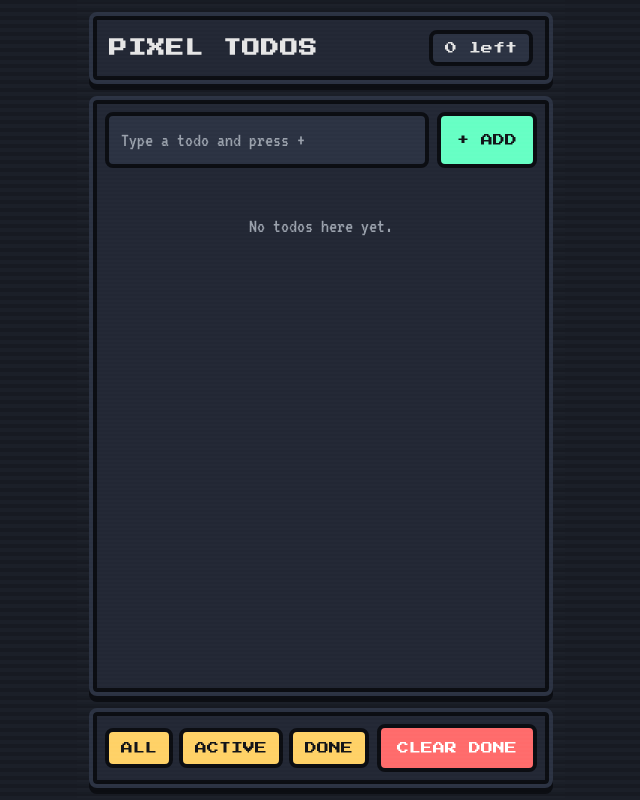
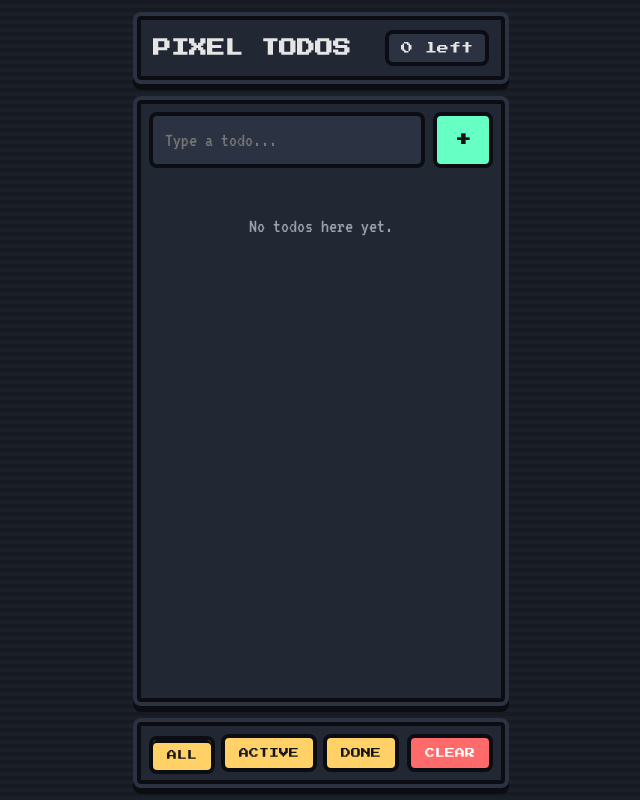
Before and after one commit to Sodaguyprime/To-do-project, a React (Vite) app: page / in a window 1280 px wide. Shown: the whole page, without its empty margins (319-959 px from the left). Built offline with nearby package versions, Linux system fonts and the light colour scheme.

Commit message:
Fixed some buttons issues

```diff
--- a/src/App.jsx
+++ b/src/App.jsx
@@ -1,5 +1,4 @@
 import { useEffect, useMemo, useState } from 'react'
-import './App.css'
 
 const STORAGE_KEY = 'pixel_todos_v1'
 const PRIORITIES = ['low', 'medium', 'high']
@@ -8,12 +7,11 @@ const nextPriority = (p) => {
     return PRIORITIES[(i + 1) % PRIORITIES.length]
 }
 
-function usePersistentTodos() {
+function usePersistentStorage() {
     const [todos, setTodos] = useState(() => {
         try {
-      const raw = localStorage.getItem(STORAGE_KEY)
+            const raw = window.storage ? null : localStorage.getItem(STORAGE_KEY)
             const parsed = raw ? JSON.parse(raw) : []
-      // Migration: ensure priority exists; default to 'low' for old data
             return Array.isArray(parsed)
                 ? parsed.map(t => ({ ...t, priority: t.priority || 'low' }))
                 : []
@@ -23,18 +21,18 @@ function usePersistentTodos() {
     })
 
     useEffect(() => {
+        if (!window.storage) {
             localStorage.setItem(STORAGE_KEY, JSON.stringify(todos))
+        }
     }, [todos])
 
     return [todos, setTodos]
 }
 
 function App() {
-  const [todos, setTodos] = usePersistentTodos()
+    const [todos, setTodos] = usePersistentStorage()
     const [text, setText] = useState('')
-  const [filter, setFilter] = useState('all') // all | active | done
-  const [a2hsEvent, setA2hsEvent] = useState(null)
-  const [showInstall, setShowInstall] = useState(false)
+    const [filter, setFilter] = useState('all')
 
     const visibleTodos = useMemo(() => {
         if (filter === 'active') return todos.filter(t => !t.done)
@@ -75,52 +73,31 @@ function App() {
         addTodo()
     }
 
-  // Handle Add to Home Screen prompt on supported browsers (Android/Chrome)
-  useEffect(() => {
-    const handler = (e) => {
-      e.preventDefault()
-      setA2hsEvent(e)
-      setShowInstall(true)
-    }
-    window.addEventListener('beforeinstallprompt', handler)
-    return () => window.removeEventListener('beforeinstallprompt', handler)
-  }, [])
-
-  async function confirmInstall() {
-    if (!a2hsEvent) { setShowInstall(false); return }
-    // Show the install prompt
-    await a2hsEvent.prompt()
-    // Optionally, check outcome
-    await a2hsEvent.userChoice.catch(() => {})
-    setShowInstall(false)
-    setA2hsEvent(null)
-  }
-
     return (
-    <div className="app-shell crt">
-      <header className="panel app-header">
-        <h1 className="app-title heading">Pixel Todos</h1>
-        <div className="count-chip">{todos.filter(t => !t.done).length} left</div>
+        <div style={styles.appShell}>
+            <header style={styles.header}>
+                <h1 style={styles.title}>Pixel Todos</h1>
+                <div style={styles.countChip}>{todos.filter(t => !t.done).length} left</div>
             </header>
 
-      <section className="panel">
-        <form className="toolbar" onSubmit={onSubmit}>
-          <div className="field">
+            <section style={styles.panel}>
+                <form style={styles.toolbar} onSubmit={onSubmit}>
+                    <div style={styles.field}>
                         <input
-              className="input"
+                            style={styles.input}
                             value={text}
                             onChange={e => setText(e.target.value)}
-              placeholder="Type a todo and press +"
+                            placeholder="Type a todo..."
                             inputMode="text"
-              autoFocus
+                            autoComplete="off"
                         />
-            <button type="submit" className="btn" aria-label="Add todo">+ Add</button>
+                        <button type="submit" style={styles.btnPrimary} aria-label="Add todo">+</button>
                     </div>
                 </form>
 
-        <div className="list">
+                <div style={styles.list}>
                     {visibleTodos.length === 0 ? (
-            <div className="empty">No todos here yet.</div>
+                        <div style={styles.empty}>No todos here yet.</div>
                     ) : (
                         visibleTodos.map(todo => (
                             <TodoItem
@@ -136,24 +113,14 @@ function App() {
                 </div>
             </section>
 
-      <footer className="panel footer">
-        <div className="filter">
-          <button className="btn secondary" onClick={() => setFilter('all')} aria-pressed={filter==='all'}>All</button>
-          <button className="btn secondary" onClick={() => setFilter('active')} aria-pressed={filter==='active'}>Active</button>
-          <button className="btn secondary" onClick={() => setFilter('done')} aria-pressed={filter==='done'}>Done</button>
+            <footer style={styles.footer}>
+                <div style={styles.filter}>
+                    <button style={{...styles.btnSecondary, ...(filter==='all' ? styles.btnActive : {})}} onClick={() => setFilter('all')}>All</button>
+                    <button style={{...styles.btnSecondary, ...(filter==='active' ? styles.btnActive : {})}} onClick={() => setFilter('active')}>Active</button>
+                    <button style={{...styles.btnSecondary, ...(filter==='done' ? styles.btnActive : {})}} onClick={() => setFilter('done')}>Done</button>
                 </div>
-        <button className="btn danger" onClick={clearDone}>Clear Done</button>
+                <button style={styles.btnDanger} onClick={clearDone}>Clear</button>
             </footer>
-
-      {showInstall && (
-        <div className="panel toolbar" role="dialog" aria-label="Install app">
-          <div className="heading">Install Pixel Todos?</div>
-          <div style={{ display: 'flex', gap: 8, marginLeft: 'auto' }}>
-            <button className="btn" onClick={confirmInstall}>Install</button>
-            <button className="btn secondary" onClick={() => setShowInstall(false)}>Not now</button>
-          </div>
-        </div>
-      )}
         </div>
     )
 }
@@ -161,6 +128,7 @@ function App() {
 function TodoItem({ todo, onToggle, onDelete, onRename, onChangePriority }) {
     const [isEditing, setIsEditing] = useState(false)
     const [draft, setDraft] = useState(todo.text)
+    const [showActions, setShowActions] = useState(false)
 
     function submitEdit() {
         const v = draft.trim()
@@ -168,20 +136,26 @@ function TodoItem({ todo, onToggle, onDelete, onRename, onChangePriority }) {
         setIsEditing(false)
     }
 
-  const prioLabel = (todo.priority || 'low').toUpperCase()
+    const prioLabel = (todo.priority || 'low')[0].toUpperCase()
+    const prioColor = {
+        low: '#66ffc4',
+        medium: '#ffd166',
+        high: '#ff6b6b'
+    }[todo.priority || 'low']
 
     return (
-    <div className={`item p-${todo.priority || 'low'}`}>
+        <div style={{...styles.item, borderLeftColor: prioColor}}>
+            <div style={styles.itemMain}>
                 <input
                     type="checkbox"
-        className="checkbox"
+                    style={styles.checkbox}
                     checked={todo.done}
                     onChange={onToggle}
                     aria-label={todo.done ? 'Mark as not done' : 'Mark as done'}
                 />
                 {isEditing ? (
                     <input
-          className="input"
+                        style={styles.editInput}
                         value={draft}
                         onChange={e => setDraft(e.target.value)}
                         onBlur={submitEdit}
@@ -192,17 +166,236 @@ function TodoItem({ todo, onToggle, onDelete, onRename, onChangePriority }) {
                         autoFocus
                     />
                 ) : (
-        <div className={`title ${todo.done ? 'done' : ''}`} onDoubleClick={() => setIsEditing(true)}>
+                    <div
+                        style={{...styles.todoText, ...(todo.done ? styles.todoTextDone : {})}}
+                        onClick={() => setShowActions(!showActions)}
+                    >
                         {todo.text}
                     </div>
                 )}
-      <div className="actions">
-        <button className="btn secondary" onClick={onChangePriority} aria-label="Change priority">{prioLabel}</button>
-        <button className="btn secondary" onClick={() => setIsEditing(v => !v)}>{isEditing ? 'Save' : 'Edit'}</button>
-        <button className="btn danger" onClick={onDelete}>Del</button>
+                <button
+                    style={{...styles.prioBtn, background: prioColor}}
+                    onClick={onChangePriority}
+                    aria-label="Change priority"
+                >
+                    {prioLabel}
+                </button>
             </div>
+
+            {showActions && !isEditing && (
+                <div style={styles.actions}>
+                    <button style={styles.btnSecondary} onClick={() => { setIsEditing(true); setShowActions(false); }}>Edit</button>
+                    <button style={styles.btnDanger} onClick={onDelete}>Delete</button>
+                </div>
+            )}
         </div>
     )
 }
 
+const styles = {
+    appShell: {
+        width: '100%',
+        maxWidth: '520px',
+        minHeight: '100dvh',
+        display: 'grid',
+        gridTemplateRows: 'auto 1fr auto',
+        gap: '12px',
+        padding: '12px',
+        background: 'repeating-linear-gradient(0deg, #1b1f28, #1b1f28 4px, #171a22 4px, #171a22 8px)',
+        fontFamily: '"VT323", monospace',
+        color: '#e5e5e5',
+    },
+    panel: {
+        background: '#222734',
+        border: '4px solid #2b3242',
+        boxShadow: '0 0 0 4px #0b0d12 inset, 0 6px 0 0 #0b0d12',
+        borderRadius: '8px',
+    },
+    header: {
+        display: 'flex',
+        alignItems: 'center',
+        justifyContent: 'space-between',
+        padding: '14px 16px',
+        background: '#222734',
+        border: '4px solid #2b3242',
+        boxShadow: '0 0 0 4px #0b0d12 inset, 0 6px 0 0 #0b0d12',
+        borderRadius: '8px',
+        flexWrap: 'wrap',
+        gap: '8px',
+    },
+    title: {
+        fontFamily: '"Press Start 2P", monospace',
+        fontSize: 'clamp(14px, 4vw, 18px)',
+        margin: 0,
+        textTransform: 'uppercase',
+    },
+    countChip: {
+        background: '#2b3242',
+        border: '4px solid #0b0d12',
+        borderRadius: '8px',
+        padding: '8px 12px',
+        fontFamily: '"Press Start 2P", monospace',
+        fontSize: 'clamp(10px, 2.5vw, 12px)',
+    },
+    toolbar: {
+        display: 'flex',
+        alignItems: 'center',
+        gap: '8px',
+        padding: '12px',
+    },
+    field: {
+        display: 'flex',
+        gap: '8px',
+        width: '100%',
+    },
+    input: {
+        flex: 1,
+        background: '#2b3242',
+        color: '#e5e5e5',
+        border: '4px solid #0b0d12',
+        borderRadius: '8px',
+        padding: '14px 12px',
+        fontFamily: '"VT323", monospace',
+        fontSize: '20px',
+        outline: 'none',
+        minWidth: 0,
+    },
+    editInput: {
+        flex: 1,
+        background: '#2b3242',
+        color: '#e5e5e5',
+        border: '2px solid #66ffc4',
+        borderRadius: '6px',
+        padding: '8px',
+        fontFamily: '"VT323", monospace',
+        fontSize: '20px',
+        outline: 'none',
+    },
+    btnPrimary: {
+        background: '#66ffc4',
+        color: '#121418',
+        border: '4px solid #0b0d12',
+        borderRadius: '8px',
+        padding: '14px 18px',
+        fontFamily: '"Press Start 2P", monospace',
+        fontSize: '16px',
+        cursor: 'pointer',
+        fontWeight: 'bold',
+        flexShrink: 0,
+    },
+    btnSecondary: {
+        background: '#ffd166',
+        color: '#121418',
+        border: '4px solid #0b0d12',
+        borderRadius: '8px',
+        padding: '10px 14px',
+        fontFamily: '"Press Start 2P", monospace',
+        fontSize: '10px',
+        cursor: 'pointer',
+        textTransform: 'uppercase',
+    },
+    btnDanger: {
+        background: '#ff6b6b',
+        color: '#fff',
+        border: '4px solid #0b0d12',
+        borderRadius: '8px',
+        padding: '10px 14px',
+        fontFamily: '"Press Start 2P", monospace',
+        fontSize: '10px',
+        cursor: 'pointer',
+        textTransform: 'uppercase',
+    },
+    btnActive: {
+        boxShadow: '0 3px 0 0 #0b0d12 inset',
+        transform: 'translateY(2px)',
+    },
+    list: {
+        display: 'flex',
+        flexDirection: 'column',
+        gap: '10px',
+        padding: '12px',
+        maxHeight: '60vh',
+        overflowY: 'auto',
+    },
+    item: {
+        display: 'flex',
+        flexDirection: 'column',
+        gap: '8px',
+        background: '#2b3242',
+        border: '4px solid #0b0d12',
+        borderRadius: '8px',
+        padding: '12px',
+        borderLeft: '8px solid',
+    },
+    itemMain: {
+        display: 'flex',
+        alignItems: 'center',
+        gap: '10px',
+    },
+    checkbox: {
+        width: '28px',
+        height: '28px',
+        flexShrink: 0,
+        appearance: 'none',
+        background: '#0f1116',
+        border: '4px solid #0b0d12',
+        borderRadius: '6px',
+        position: 'relative',
+        cursor: 'pointer',
+    },
+    todoText: {
+        flex: 1,
+        fontFamily: '"VT323", monospace',
+        fontSize: '22px',
+        wordBreak: 'break-word',
+        cursor: 'pointer',
+        minWidth: 0,
+    },
+    todoTextDone: {
+        textDecoration: 'line-through',
+        color: '#9aa1ac',
+    },
+    prioBtn: {
+        width: '36px',
+        height: '36px',
+        flexShrink: 0,
+        border: '4px solid #0b0d12',
+        borderRadius: '8px',
+        fontFamily: '"Press Start 2P", monospace',
+        fontSize: '12px',
+        cursor: 'pointer',
+        color: '#121418',
+        fontWeight: 'bold',
+    },
+    actions: {
+        display: 'flex',
+        gap: '8px',
+        paddingTop: '4px',
+    },
+    footer: {
+        display: 'flex',
+        alignItems: 'center',
+        justifyContent: 'space-between',
+        gap: '8px',
+        padding: '12px',
+        background: '#222734',
+        border: '4px solid #2b3242',
+        boxShadow: '0 0 0 4px #0b0d12 inset, 0 6px 0 0 #0b0d12',
+        borderRadius: '8px',
+        flexWrap: 'wrap',
+    },
+    filter: {
+        display: 'flex',
+        gap: '6px',
+        flexWrap: 'wrap',
+    },
+    empty: {
+        textAlign: 'center',
+        padding: '24px 12px',
+        color: '#9aa1ac',
+        fontFamily: '"VT323", monospace',
+        fontSize: '20px',
+    },
+}
+
 export default App
```
Also changed, not shown: src/index.css (+36 -0 lines), src/App.css (indentation only). Lines whose indentation alone changed are shown as unchanged.
